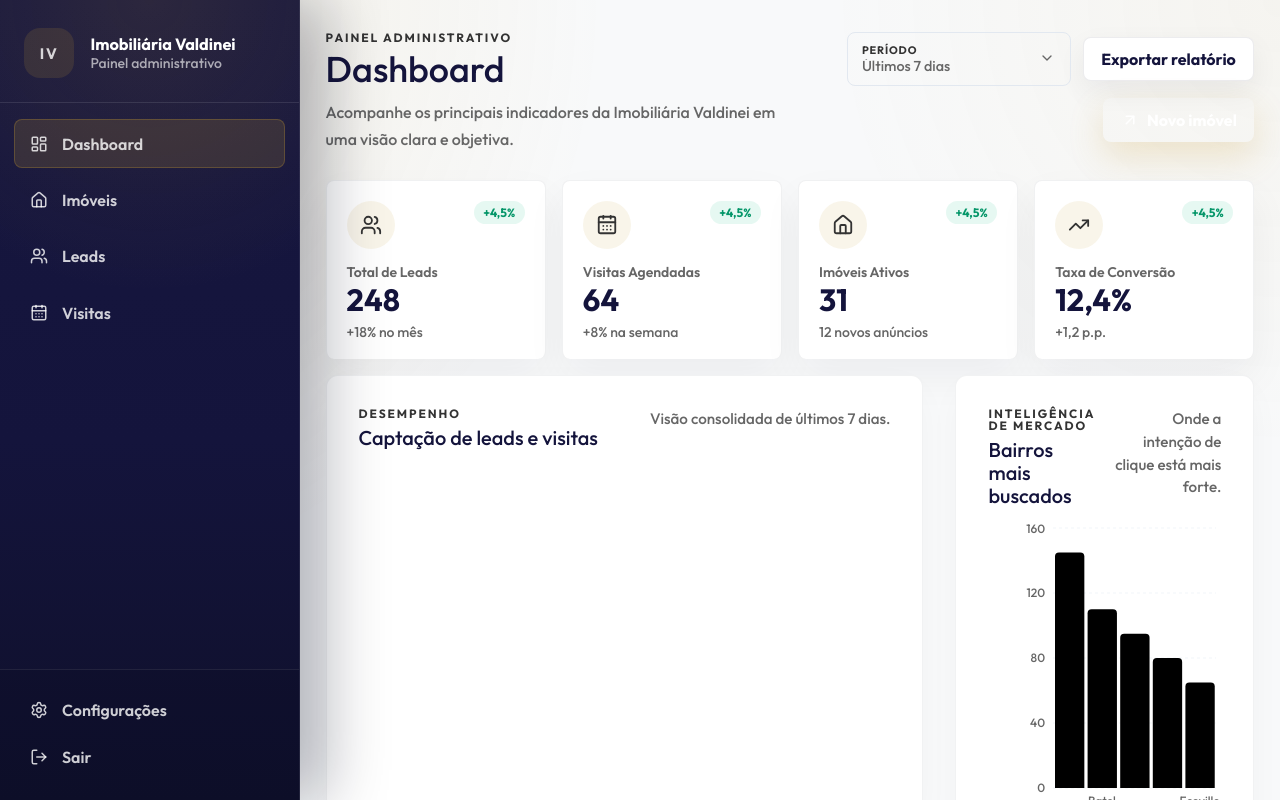
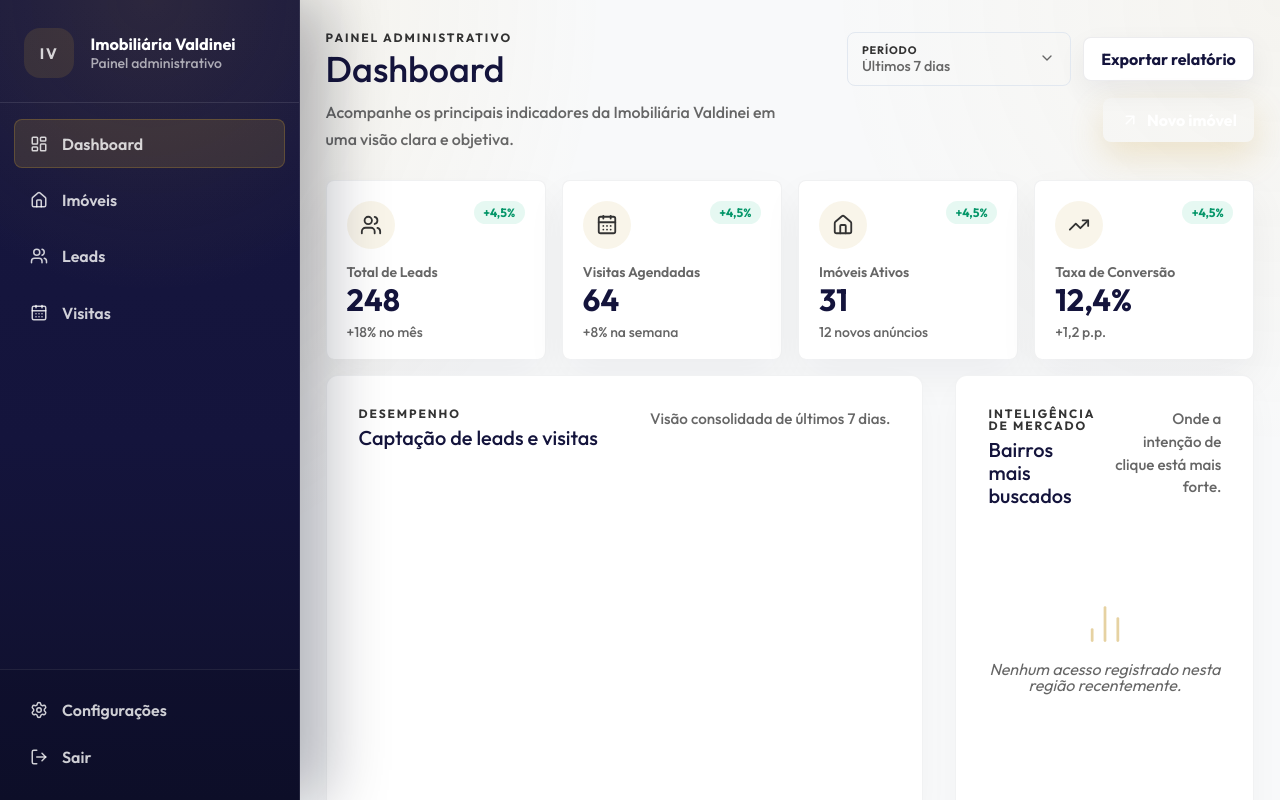
Before and after one commit to The-Wavem/imobiliaria_valdinei, a React (Vite) app: page /admin/dashboard in a window 1280 px wide. Shown: the top 800 px of the page. Built offline with nearby package versions, Linux system fonts and the light colour scheme.

Commit message:
TD-27 capturando dados para teste

```diff
--- a/jsconfig.json
+++ b/jsconfig.json
@@ -7,6 +7,7 @@
       "@components/*": ["src/components/*"],
       "@pages/*": ["src/pages/*"],
       "@sections/*": ["src/sections/*"],
+      "@utils/*": ["src/utils/*"],
       "@services/*": ["src/services/*"],
       "@hooks/*": ["src/hooks/*"],
       "@theme/*": ["src/theme/*"]
--- a/src/pages/admin/Dashboard.jsx
+++ b/src/pages/admin/Dashboard.jsx
@@ -1,5 +1,5 @@
 import { useLocation } from "react-router-dom";
-import { useMemo, useState } from "react";
+import { useEffect, useMemo, useState } from "react";
 import {
   Area,
   AreaChart,
@@ -16,7 +16,7 @@ import {
   XAxis,
   YAxis,
 } from "recharts";
-import { CalendarDays, ArrowUpRight, Home, TrendingUp, Users } from "lucide-react";
+import { BarChart2, CalendarDays, ArrowUpRight, Home, TrendingUp, Users } from "lucide-react";
 import AdminSidebar from "@components/layout/AdminSidebar";
 import Select from "@components/ui/Select/Select.jsx";
 import styles from "./Dashboard.module.css";
@@ -88,14 +88,6 @@ const interestData = [
   { name: "Alto Padrão", value: 12 },
 ];
 
-const bairrosData = [
-  { bairro: "Água Verde", acessos: 145 },
-  { bairro: "Batel", acessos: 110 },
-  { bairro: "Araucária (Centro)", acessos: 95 },
-  { bairro: "Bigorrilho", acessos: 80 },
-  { bairro: "Ecoville", acessos: 65 },
-];
-
 const chartPalette = ["var(--color-brand-primary)", "rgba(20, 20, 60, 0.9)", "rgba(71, 85, 105, 0.95)", "rgba(148, 163, 184, 0.95)"];
 
 const routeLabels = {
@@ -134,9 +126,26 @@ const tooltipItemStyle = {
 export default function Dashboard() {
   const { pathname } = useLocation();
   const [period, setPeriod] = useState("7d");
+  const [bairrosData, setBairrosData] = useState([]);
   const title = routeLabels[pathname] ?? routeLabels["/admin/dashboard"];
   const periodLabel = periodOptions.find((option) => option.value === period)?.label ?? "Últimos 7 dias";
   const performanceData = useMemo(() => performanceDataByPeriod[period] ?? performanceDataByPeriod["7d"], [period]);
+
+  useEffect(() => {
+    try {
+      const rawValue = window.localStorage.getItem("@valdinei:bairros");
+      const stats = rawValue ? JSON.parse(rawValue) : {};
+
+      const nextBairrosData = Object.entries(stats)
+        .map(([bairro, acessos]) => ({ bairro, acessos: Number(acessos) || 0 }))
+        .sort((leftItem, rightItem) => rightItem.acessos - leftItem.acessos)
+        .slice(0, 5);
+
+      setBairrosData(nextBairrosData);
+    } catch {
+      setBairrosData([]);
+    }
+  }, []);
 
   return (
     <div className={styles.layout}>
@@ -261,6 +270,7 @@ export default function Dashboard() {
                 </div>
 
                 <div className={styles.chartBody}>
+                  {bairrosData.length > 0 ? (
                     <ResponsiveContainer width="100%" height={300}>
                       <BarChart data={bairrosData}>
                         <CartesianGrid strokeDasharray="3 3" stroke="#F1F5F9" vertical={false} />
@@ -275,6 +285,12 @@ export default function Dashboard() {
                         <Bar dataKey="acessos" fill="var(--color-brand-primary)" radius={[4, 4, 0, 0]} barSize={34} />
                       </BarChart>
                     </ResponsiveContainer>
+                  ) : (
+                    <div className={styles.emptyState}>
+                      <BarChart2 size={44} strokeWidth={1.5} />
+                      <p>Nenhum acesso registrado nesta região recentemente.</p>
+                    </div>
+                  )}
                 </div>
               </article>
             </div>
--- a/src/pages/admin/Dashboard.module.css
+++ b/src/pages/admin/Dashboard.module.css
@@ -239,6 +239,23 @@
   min-height: 20rem;
 }
 
+.emptyState {
+  display: flex;
+  flex-direction: column;
+  align-items: center;
+  justify-content: center;
+  min-height: 250px;
+  gap: 0.9rem;
+  color: var(--color-text-muted);
+  text-align: center;
+  font-weight: 400;
+  font-style: italic;
+}
+
+.emptyState svg {
+  color: rgba(199, 156, 49, 0.45);
+}
+
 .chartCard :global(.recharts-cartesian-grid line) {
   stroke: #f1f5f9;
 }
--- a/src/pages/public/PropertyDetail.jsx
+++ b/src/pages/public/PropertyDetail.jsx
@@ -1,7 +1,8 @@
-import { useMemo, useState } from "react";
+import { useEffect, useMemo, useState } from "react";
 import { useParams } from "react-router-dom";
 import { motion as motionFactory } from "framer-motion";
 import styles from "./PropertyDetail.module.css";
+import { trackBairroView } from "@utils/analytics";
 
 import Breadcrumb from "@components/ui/Breadcrumb/Breadcrumb.jsx";
 import PropertyGallery from "@sections/property-detail/PropertyGallery";
@@ -44,6 +45,7 @@ const dummyProperties = [
     category: "Alugar",
     code: "RNT-001",
     title: "Studio mobiliado próximo ao centro",
+    bairro: "Centro",
     location: "Centro, Curitiba",
     price: 3200,
     beds: 1,
@@ -63,6 +65,7 @@ const dummyProperties = [
     category: "Comprar",
     code: "BUY-001",
     title: "Apartamento Garden no Batel",
+    bairro: "Batel",
     location: "Batel, Curitiba",
     price: 1450000,
     beds: 3,
@@ -80,6 +83,7 @@ const dummyProperties = [
     category: "Comprar",
     code: "BUY-002",
     title: "Casa moderna em condomínio fechado",
+    bairro: "Santa Felicidade",
     location: "Santa Felicidade, Curitiba",
     price: 890000,
     beds: 4,
@@ -97,6 +101,7 @@ const dummyProperties = [
     category: "Alugar",
     code: "STU-001",
     title: "Studio mobiliado próximo ao centro",
+    bairro: "Centro",
     location: "Centro, Curitiba",
     price: 3200,
     beds: 1,
@@ -118,6 +123,12 @@ export default function PropertyDetail() {
   const property = useMemo(() => {
     return dummyProperties.find((p) => p.id === id) || dummyProperties[0];
   }, [id]);
+
+  useEffect(() => {
+    if (property?.bairro) {
+      trackBairroView(property.bairro);
+    }
+  }, [property]);
 
   return (
     <div className={styles.page}>
--- /dev/null
+++ b/src/utils/analytics.js
@@ -0,0 +1,22 @@
+const STORAGE_KEY = "@valdinei:bairros";
+
+export function trackBairroView(bairro) {
+  if (typeof window === "undefined" || !bairro) {
+    return;
+  }
+
+  try {
+    const rawValue = window.localStorage.getItem(STORAGE_KEY);
+    const stats = rawValue ? JSON.parse(rawValue) : {};
+    const normalizedBairro = String(bairro).trim();
+
+    if (!normalizedBairro) {
+      return;
+    }
+
+    stats[normalizedBairro] = (stats[normalizedBairro] || 0) + 1;
+    window.localStorage.setItem(STORAGE_KEY, JSON.stringify(stats));
+  } catch {
+    window.localStorage.setItem(STORAGE_KEY, JSON.stringify({ [String(bairro).trim()]: 1 }));
+  }
+}
--- a/vite.config.js
+++ b/vite.config.js
@@ -11,6 +11,7 @@ export default defineConfig({
       '@components': fileURLToPath(new URL('./src/components', import.meta.url)),
       '@pages': fileURLToPath(new URL('./src/pages', import.meta.url)),
       '@sections': fileURLToPath(new URL('./src/sections', import.meta.url)),
+      '@utils': fileURLToPath(new URL('./src/utils', import.meta.url)),
       '@services': fileURLToPath(new URL('./src/services', import.meta.url)),
       '@hooks': fileURLToPath(new URL('./src/hooks', import.meta.url)),
       '@theme': fileURLToPath(new URL('./src/theme', import.meta.url)),
```
Lines whose indentation alone changed are shown as unchanged.
